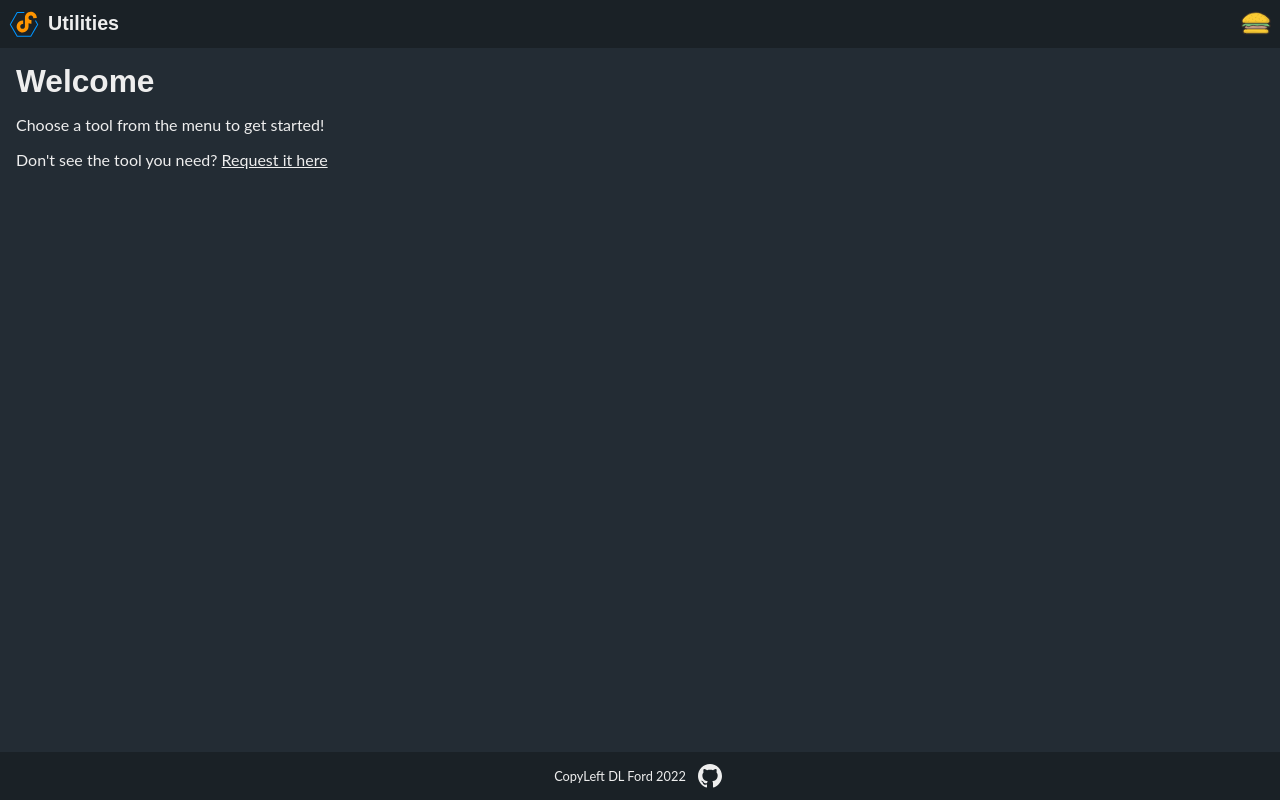
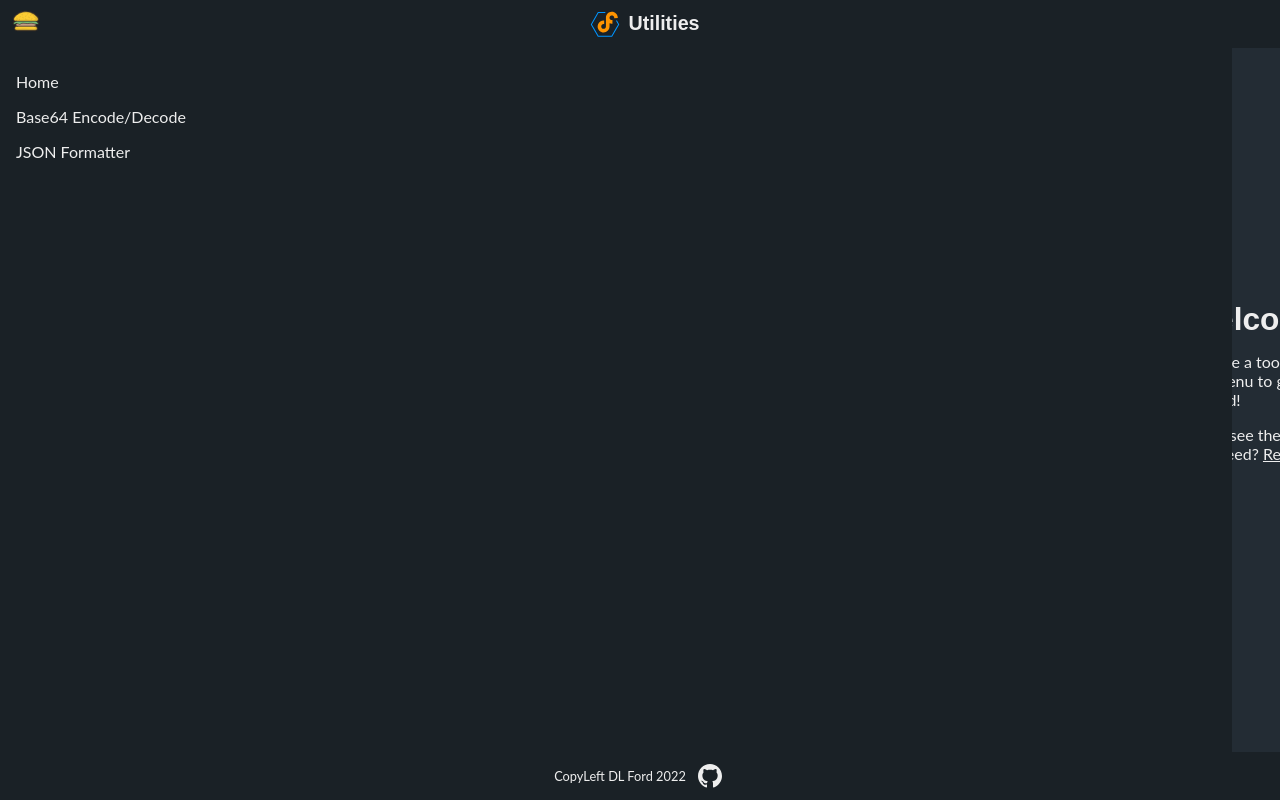
Before and after one commit to dlford/utils.dlford.io, a Vue app: page / in a window 1280 px wide. Built offline with nearby package versions, Linux system fonts and the light colour scheme.

Commit message:
progress on desktop layout

```diff
--- a/src/assets/HamburgerIcon.vue
+++ b/src/assets/HamburgerIcon.vue
@@ -1,7 +1,6 @@
 <template>
   <svg xmlns="http://www.w3.org/2000/svg" viewBox="0 0 128 128">
     <defs />
-    <title>hamburger</title>
     <g class="cls-1">
       <g id="icons" class="cls-2">
         <path
@@ -89,6 +88,9 @@
 </template>
 
 <style scoped>
+svg {
+  width: 32px;
+}
 .cls-1 {
   isolation: isolate;
 }
--- a/src/components/LayoutComponent.vue
+++ b/src/components/LayoutComponent.vue
@@ -19,7 +19,7 @@ function toggleNav() {
 </script>
 
 <template>
-  <main class="outer">
+  <main :class="!!showMenu ? 'outer menu-open' : 'outer'">
     <header class="header" aria-hidden="true">
       <div class="inner">
         <a
@@ -185,4 +185,39 @@ function toggleNav() {
   justify-content: center;
   padding: 0.25rem;
 }
+@media (min-width: 40em) {
+  .outer {
+    grid-template-areas: 'header header' 'nav tool' 'footer footer';
+    grid-template-columns: minmax(2.75rem, 2.75rem) 1fr;
+    grid-template-rows: var(--header-height) 1fr var(--header-height);
+    transition: grid-template-columns 150ms ease-in-out;
+  }
+  .outer.menu-open {
+    grid-template-columns: minmax(10rem, 20vw) 1fr;
+  }
+  .burger {
+    position: absolute;
+    top: 0.25rem;
+    left: 0.25rem;
+  }
+  .nav {
+    grid-area: nav;
+    transform: none;
+    transition: none;
+    position: relative;
+    height: calc(100% - (var(--padding) * 2));
+    overflow-x: hidden;
+    top: 0;
+  }
+  .header {
+    justify-content: center;
+  }
+  .tool {
+    justify-content: center;
+    align-items: center;
+  }
+  .tool > * {
+    width: auto;
+  }
+}
 </style>
--- a/src/tools/index.js
+++ b/src/tools/index.js
@@ -3,6 +3,8 @@ import { shallowRef } from 'vue';
 import WelcomeTool from './WelcomeTool.vue';
 import Base64Tool from './Base64Tool.vue';
 import JsonFormatterTool from './JsonFormatterTool.vue';
+
+/* TODO: Icons */
 
 export default [
   {
```
